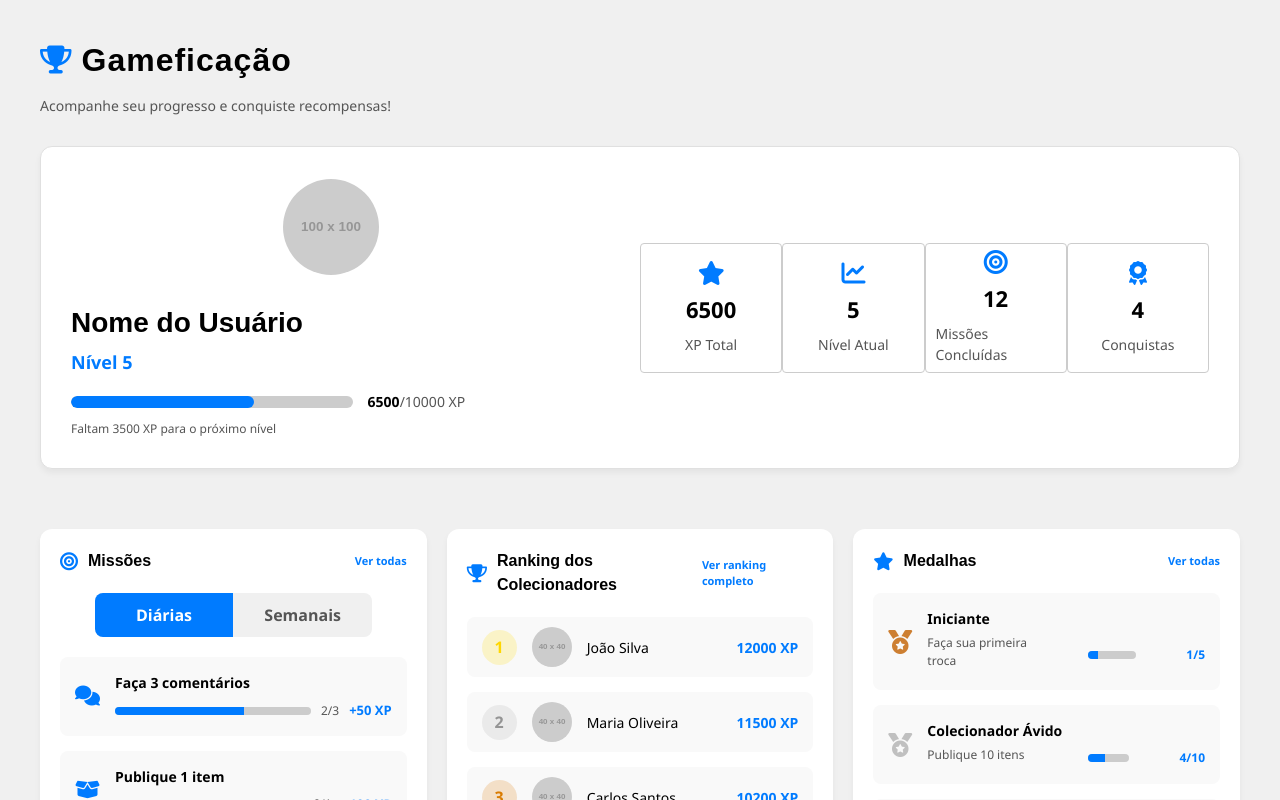
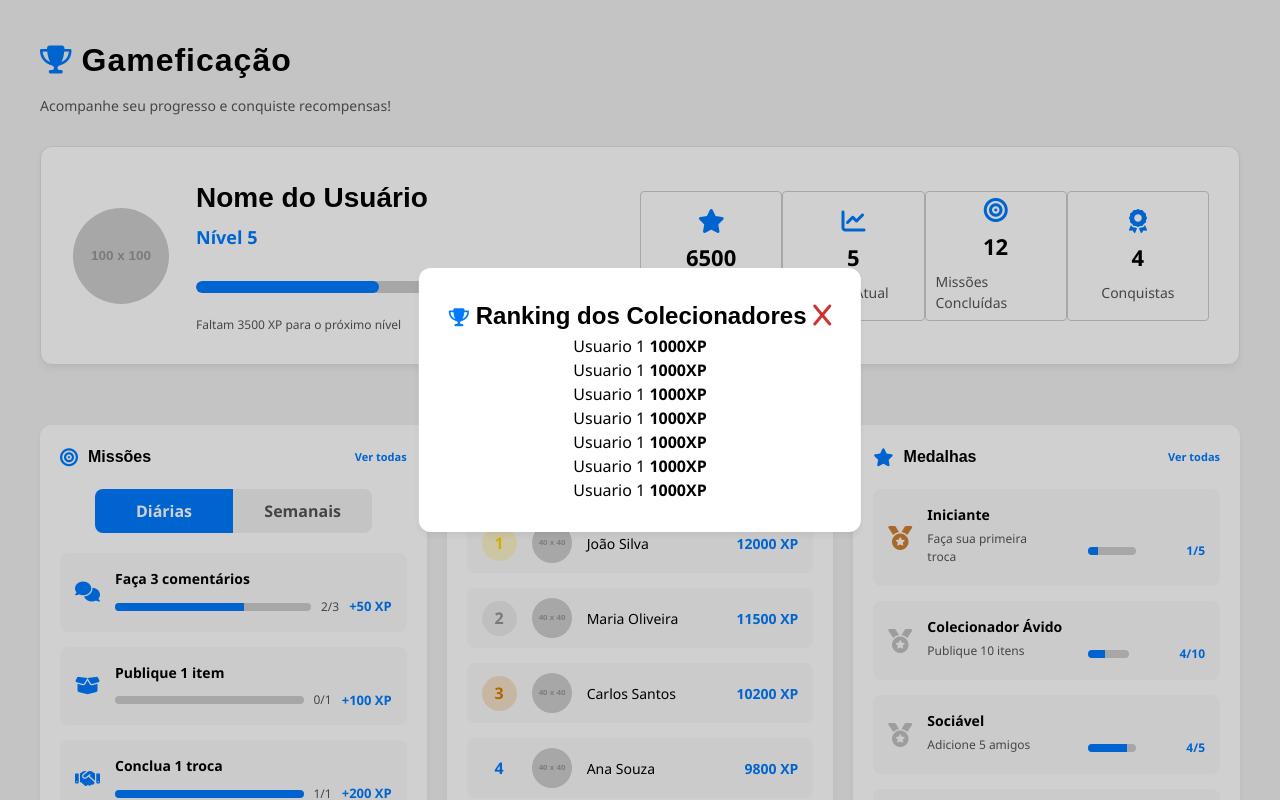
Before and after one commit to Rafael-Protti/projeto-integrador-cinza, a React (Vite) app: page /gameficacao in a window 1280 px wide. Both pictures are taken after a click on the link "Ver ranking completo". Shown: the top 800 px of the page. Built offline with nearby package versions, Linux system fonts and the light colour scheme; a web font is replaced by a local one.

Commit message:
Página flutuante ranking

```diff
--- a/src/pages/Gameficacao.css
+++ b/src/pages/Gameficacao.css
@@ -27,6 +27,7 @@ body {
     --cor-cinza-escuro: #555;
     --cor-cinza-claro: #ccc;
     --cor-bronze: #cd7f32;
+    --cor-vermelho: #cd3232;
     --cor-prata: #c0c0c0;
     --cor-ouro: #ffd700;
 }
@@ -34,6 +35,37 @@ body {
 a {
     text-decoration: none;
 }
+
+/* Ranking Completo */
+
+.rankingCompletoFlutuante {
+    background-color: rgba(0, 0, 0, 0.185);
+    width: 100%;
+    height: 100%;
+    text-align: center;
+    position: absolute;
+    top: 50%;
+    left: 50%;
+    transform: translate(-50%, -50%);
+}
+
+.rankingCompleto {
+    background-color: var(--cor-branco);
+    border-radius: 12px;
+    padding: 30px;
+    display: flex;
+    flex-direction: column;
+    justify-content: space-between;
+    align-items: center;
+    text-align: center;
+    width: fit-content;
+    box-shadow: 0 4px 6px rgba(0,0,0,0.05);
+    position: absolute;
+    top: 50%;
+    left: 50%;
+    transform: translate(-50%, -50%);
+}
+
 
 /* Navbar */
 .navbar {
@@ -152,7 +184,7 @@ a {
 
 .perfil-esquerdo {
     display: flex;
-    align-items: center;
+    flex-direction: row;
     gap: 25px;
     width: 50%;
 }
@@ -473,6 +505,10 @@ a {
     color: var(--cor-ouro);
 }
 
+.icone-x {
+    color: var(--cor-vermelho);
+}
+
 .medalha-info {
     flex: 1;
     display: flex;
--- a/src/pages/Gameficacao.jsx
+++ b/src/pages/Gameficacao.jsx
@@ -1,31 +1,39 @@
+import { useState } from "react";
 import "./Gameficacao.css"
 
 function Gameficacao() {
+
+    const [rankingVisivel, alteraRankingVisivel] = useState(false);
+    const todasMissoesVisivel = false;
+    const todasMedalhasVisivel = false;
+
+    function alteraVisualizacaoRanking() {
+        alteraRankingVisivel(!rankingVisivel)
+    }
+
+
+
     return (
         <div>
-            {/* <nav className="navbar">
-                <a href="#" className="logo">Colecionáveis</a>
+            <main className="conteudo">
 
-                <div className="search-bar">
-                    <span className="search-text">Digite para pesquisa</span>
-                    <i className="fas fa-search search-icon"></i>
+                {
+                    rankingVisivel == true ?
+                    <div className="rankingCompletoFlutuante">
+                    <div className="rankingCompleto">
+                        <h2> <i className="fas fa-trophy icone-painel"></i> Ranking dos Colecionadores <i className="fa-solid fa-x icone-x" onClick={() => alteraVisualizacaoRanking()}></i></h2>
+                        <p>Usuario 1 <strong>1000XP</strong></p>
+                        <p>Usuario 1 <strong>1000XP</strong></p>
+                        <p>Usuario 1 <strong>1000XP</strong></p>
+                        <p>Usuario 1 <strong>1000XP</strong></p>
+                        <p>Usuario 1 <strong>1000XP</strong></p>
+                        <p>Usuario 1 <strong>1000XP</strong></p>
+                        <p>Usuario 1 <strong>1000XP</strong></p>
                     </div>
+                </div>
+                : <></>
+                }
 
-                <div className="nav-actions">
-                    <a href="#" className="btn-notification">
-                        <i className="fas fa-bell"></i>
-                    </a>
-                    <a href="#" className="btn-messages">
-                        <i className="fas fa-envelope"></i>
-                    </a>
-                    <a href="#" className="btn-login">
-                        <i className="fas fa-user"></i>
-                        <span>Login/Cadastro</span>
-                    </a>
-                </div>
-            </nav> */}
-
-            <main className="conteudo">
                 <header className="titulo-pagina">
                     <div className="titulo-wrapper">
                         <i className="fas fa-trophy icone-titulo"></i>
@@ -36,14 +44,14 @@ function Gameficacao() {
 
                 <section className="painel-perfil">
                     <div className="perfil-esquerdo">
-                        <img src="https://placehold.co/100x100" alt="Foto do usuário" className="foto-usuario"/>
+                        <img src="https://placehold.co/100x100" alt="Foto do usuário" className="foto-usuario" />
                         <div className="info-usuario">
                             <h2 className="nome-usuario">Nome do Usuário</h2>
                             <span className="nivel-texto">Nível 5</span>
 
                             <div className="xp-container">
                                 <div className="barra-xp-fundo">
-                                        <div className="barra-xp-progresso" style={{width: "65%"}}></div>
+                                    <div className="barra-xp-progresso" style={{ width: "65%" }}></div>
                                 </div>
                                 <span className="xp-quantia"><span className="xp-atual">6500</span><span className="xp-total">/10000
                                     XP</span></span>
@@ -100,7 +108,7 @@ function Gameficacao() {
                                     <span className="nome-missao">Faça 3 comentários</span>
                                     <div className="missao-progresso-container">
                                         <div className="barra-missao-fundo">
-                                            <div className="barra-missao-progresso" style={{width: "66%"}}></div>
+                                            <div className="barra-missao-progresso" style={{ width: "66%" }}></div>
                                         </div>
                                         <span className="missao-texto-progresso">2/3</span>
                                         <span className="xp-ganho">+50 XP</span>
@@ -113,7 +121,7 @@ function Gameficacao() {
                                     <span className="nome-missao">Publique 1 item</span>
                                     <div className="missao-progresso-container">
                                         <div className="barra-missao-fundo">
-                                            <div className="barra-missao-progresso" style={{width: "0%"}}></div>
+                                            <div className="barra-missao-progresso" style={{ width: "0%" }}></div>
                                         </div>
                                         <span className="missao-texto-progresso">0/1</span>
                                         <span className="xp-ganho">+100 XP</span>
@@ -126,7 +134,7 @@ function Gameficacao() {
                                     <span className="nome-missao">Conclua 1 troca</span>
                                     <div className="missao-progresso-container">
                                         <div className="barra-missao-fundo">
-                                            <div className="barra-missao-progresso" style={{width: "100%"}}></div>
+                                            <div className="barra-missao-progresso" style={{ width: "100%" }}></div>
                                         </div>
                                         <span className="missao-texto-progresso">1/1</span>
                                         <span className="xp-ganho">+200 XP</span>
@@ -143,37 +151,37 @@ function Gameficacao() {
                                 <i className="fas fa-trophy icone-painel"></i>
                                 <h2>Ranking dos Colecionadores</h2>
                             </div>
-                            <a href="#" className="link-ver-todos">Ver ranking completo</a>
+                            <a href="#" onClick={() => alteraVisualizacaoRanking()} className="link-ver-todos">Ver ranking completo</a>
                         </header>
 
                         <div className="lista-ranking">
                             <div className="ranking-card">
                                 <span className="posicao-1-lugar">1</span>
-                                <img src="https://placehold.co/40x40" alt="Foto usuário 1"/>
+                                <img src="https://placehold.co/40x40" alt="Foto usuário 1" />
                                 <span className="nome-ranking">João Silva</span>
                                 <span className="xp-ranking">12000 XP</span>
                             </div>
                             <div className="ranking-card">
                                 <span className="posicao-2-lugar">2</span>
-                                <img src="https://placehold.co/40x40" alt="Foto usuário 2"/>
+                                <img src="https://placehold.co/40x40" alt="Foto usuário 2" />
                                 <span className="nome-ranking">Maria Oliveira</span>
                                 <span className="xp-ranking">11500 XP</span>
                             </div>
                             <div className="ranking-card">
                                 <span className="posicao-3-lugar">3</span>
-                                <img src="https://placehold.co/40x40" alt="Foto usuário 3"/>
+                                <img src="https://placehold.co/40x40" alt="Foto usuário 3" />
                                 <span className="nome-ranking">Carlos Santos</span>
                                 <span className="xp-ranking">10200 XP</span>
                             </div>
                             <div className="ranking-card">
                                 <span className="posicao">4</span>
-                                <img src="https://placehold.co/40x40" alt="Foto usuário 4"/>
+                                <img src="https://placehold.co/40x40" alt="Foto usuário 4" />
                                 <span className="nome-ranking">Ana Souza</span>
                                 <span className="xp-ranking">9800 XP</span>
                             </div>
                             <div className="ranking-card">
                                 <span className="posicao">5</span>
-                                <img src="https://placehold.co/40x40" alt="Foto usuário 5"/>
+                                <img src="https://placehold.co/40x40" alt="Foto usuário 5" />
                                 <span className="nome-ranking">Pedro Costa</span>
                                 <span className="xp-ranking">8500 XP</span>
                             </div>
@@ -198,7 +206,7 @@ function Gameficacao() {
                                     <div className="progresso-medalha">
                                         <span className="desc-medalha">Faça sua primeira troca</span>
                                         <div className="barra-medalha-fundo">
-                                            <div className="barra-medalha-progresso" style={{width: "20%"}}></div>
+                                            <div className="barra-medalha-progresso" style={{ width: "20%" }}></div>
                                         </div>
                                         <span className="medalha-texto-progresso">1/5</span>
                                     </div>
@@ -211,7 +219,7 @@ function Gameficacao() {
                                     <div className="progresso-medalha">
                                         <span className="desc-medalha">Publique 10 itens</span>
                                         <div className="barra-medalha-fundo">
-                                            <div className="barra-medalha-progresso" style={{width: "40%"}}></div>
+                                            <div className="barra-medalha-progresso" style={{ width: "40%" }}></div>
                                         </div>
                                         <span className="medalha-texto-progresso">4/10</span>
                                     </div>
@@ -224,7 +232,7 @@ function Gameficacao() {
                                     <div className="progresso-medalha">
                                         <span className="desc-medalha">Adicione 5 amigos</span>
                                         <div className="barra-medalha-fundo">
-                                            <div className="barra-medalha-progresso" style={{width: "80%"}}></div>
+                                            <div className="barra-medalha-progresso" style={{ width: "80%" }}></div>
                                         </div>
                                         <span className="medalha-texto-progresso">4/5</span>
                                     </div>
@@ -237,7 +245,7 @@ function Gameficacao() {
                                     <div className="progresso-medalha">
                                         <span className="desc-medalha">Adicione 10 itens na lista de desejos</span>
                                         <div className="barra-medalha-fundo">
-                                            <div className="barra-medalha-progresso" style={{width: "80%"}}></div>
+                                            <div className="barra-medalha-progresso" style={{ width: "80%" }}></div>
                                         </div>
                                         <span className="medalha-texto-progresso">6/10</span>
                                     </div>
@@ -247,13 +255,6 @@ function Gameficacao() {
                     </section>
                 </div>
             </main>
-
-            {/* <footer className="rodape">
-                <div className="rodape-conteudo">
-                    <span className="ano-criacao">© 2026</span>
-                    <span className="logo-rodape">Colecionáveis</span>
-                </div>
-            </footer> */}
         </div>
     );
 }
```
Also changed, not shown: 1 other file (tests, documents, lock files or other folders). Lines whose indentation alone changed are shown as unchanged.
